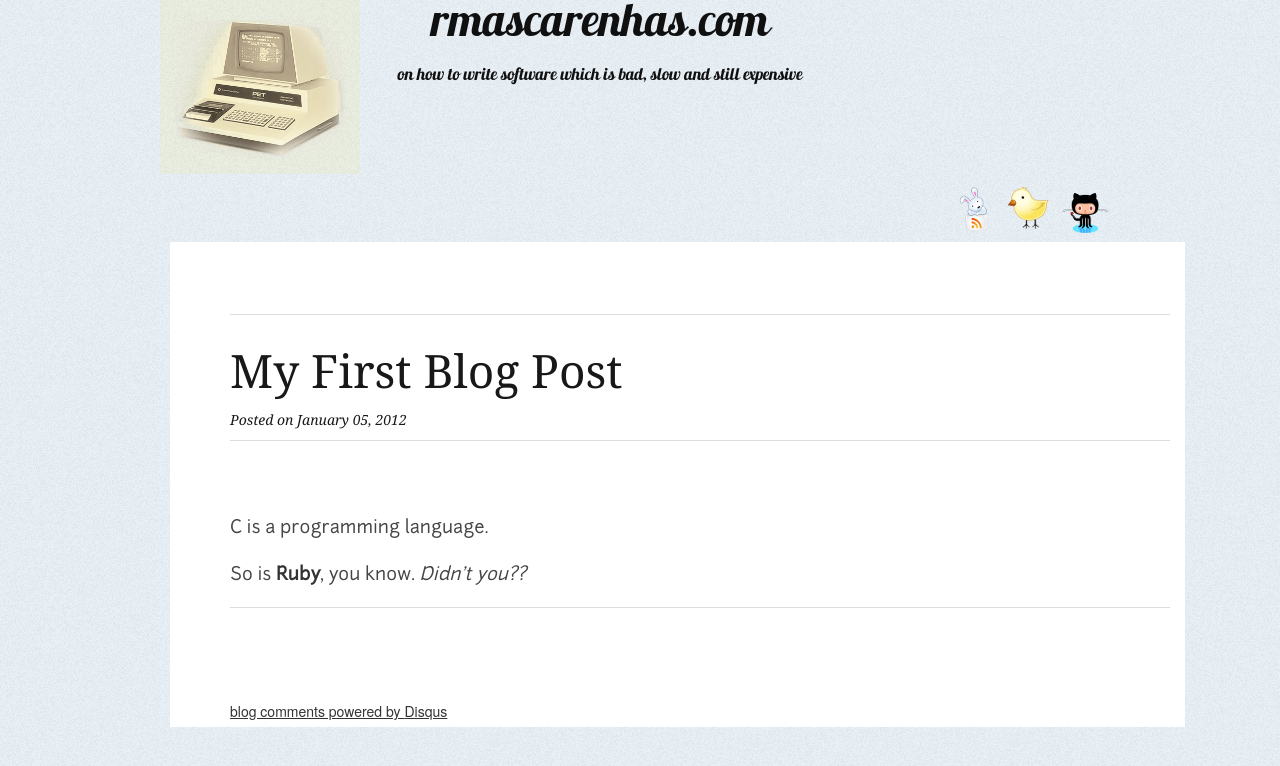
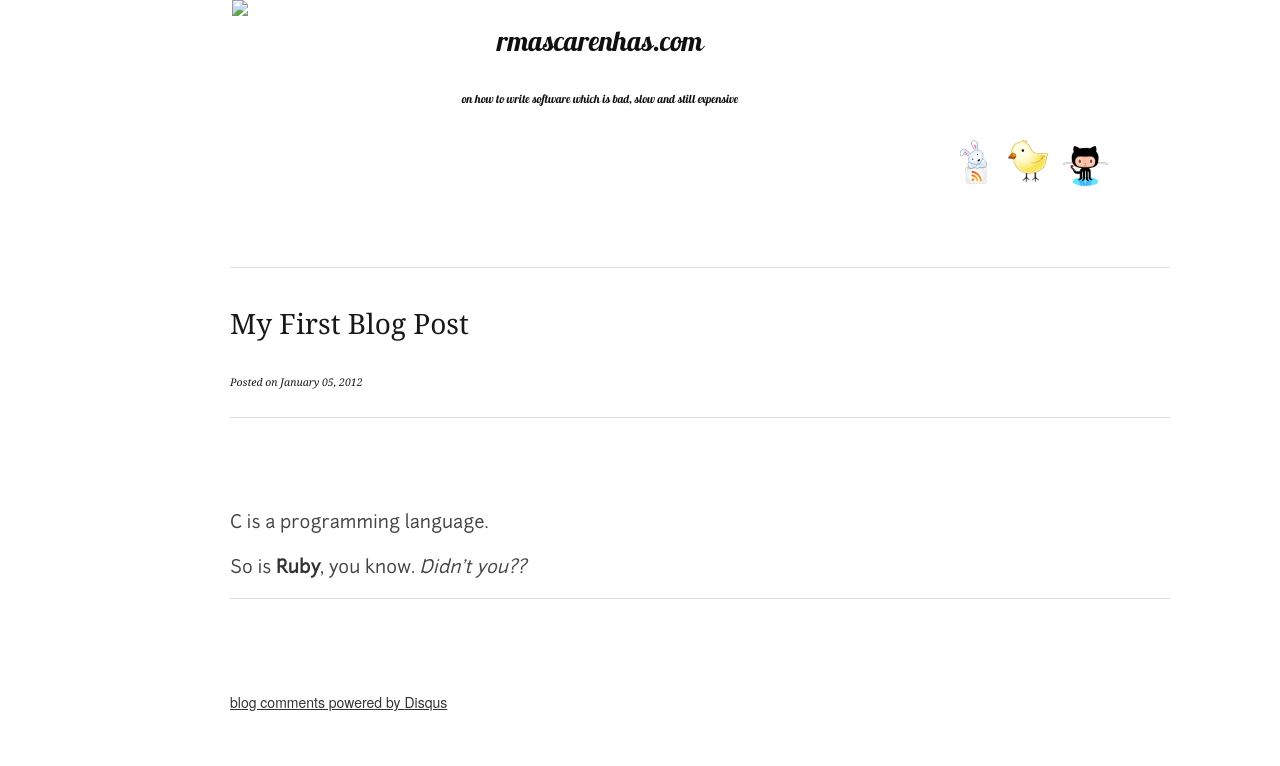
Before and after one commit to rmascarenhas/rmascarenhas.github.com, a Jekyll site: the page built from _posts/2012-01-05-my-first-blog-post.markdown, in a window 1280 px wide. Shown: the top 766 px of the page. Built offline with Jekyll 4.4.1, drawn with Linux system fonts in a browser that asks for light colours; nearby versions of some CDN libraries; comment, search, counter and statistics services are not loaded.

Commit message:
normalize.css in index file

```diff
--- a/_layouts/post.html
+++ b/_layouts/post.html
@@ -30,6 +30,7 @@
 	<link rel="stylesheet" href="/stylesheets/skeleton.css">
 	<link rel="stylesheet" href="/stylesheets/layout.css">
 	<link rel="stylesheet" href="/stylesheets/rmascarenhas.css">
+	<link rel="stylesheet" href="/stylesheets/normalize.css">
 
 	<!-- Favicons
 	================================================== -->
@@ -82,7 +83,7 @@
 	================================================== -->
 	<script src="http://code.jquery.com/jquery-1.6.4.min.js"></script>
 	<script src="/javascripts/tabs.js"></script>
-    <script src="/javascripts/disqus.js"></script>
+  <script src="/javascripts/disqus.js"></script>
 
 <!-- End Document
 ================================================== -->
--- a/index.html
+++ b/index.html
@@ -34,6 +34,7 @@ layout: default
 	<link rel="stylesheet" href="/stylesheets/skeleton.css">
 	<link rel="stylesheet" href="/stylesheets/layout.css">
 	<link rel="stylesheet" href="/stylesheets/rmascarenhas.css">
+	<link rel="stylesheet" href="/stylesheets/normalize.css">
 
 	<!-- Favicons
 	================================================== -->
--- a/stylesheets/rmascarenhas.css
+++ b/stylesheets/rmascarenhas.css
@@ -1,6 +1,6 @@
-body {
+/*body {
     background: #e8eff5 url('../images/background.png');
-}
+}*/
 
 .logo {
     text-align: center;
```
Also changed, not shown: images/logo.png (deleted), 6 other files.
